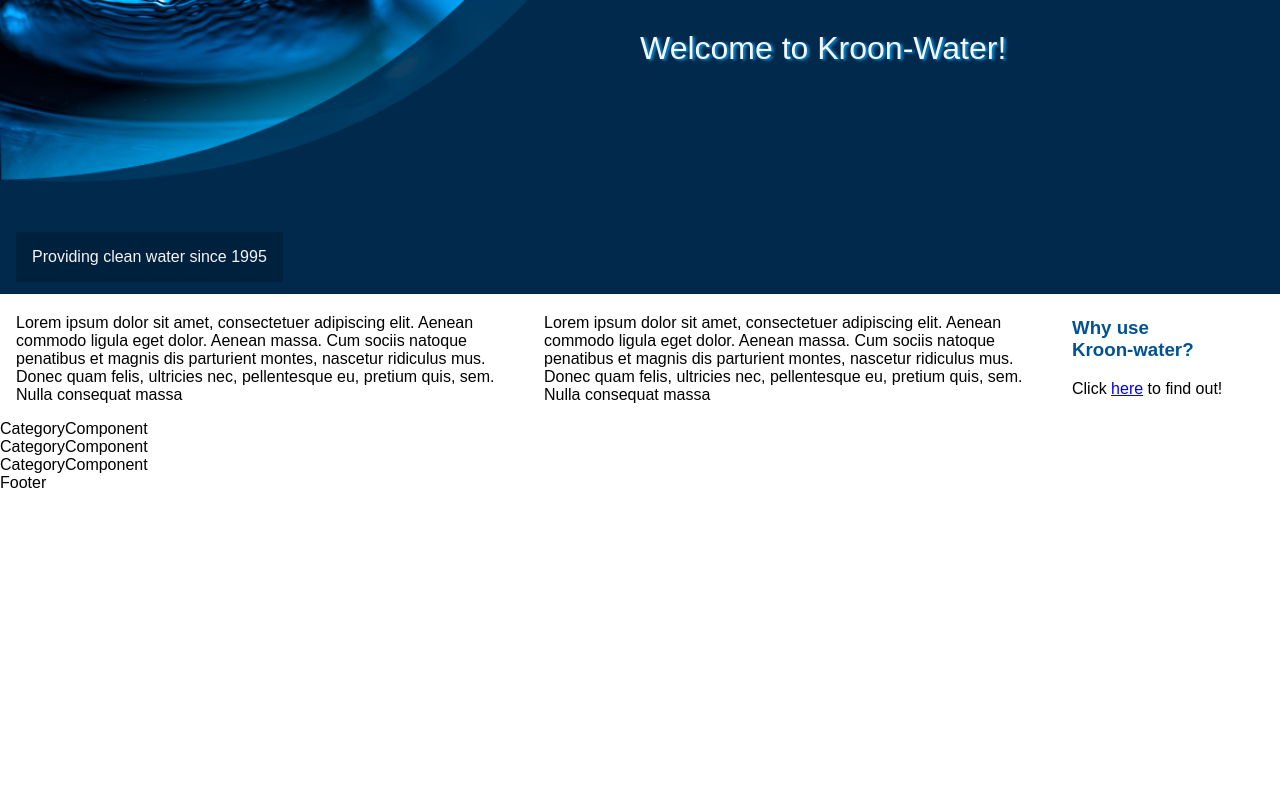
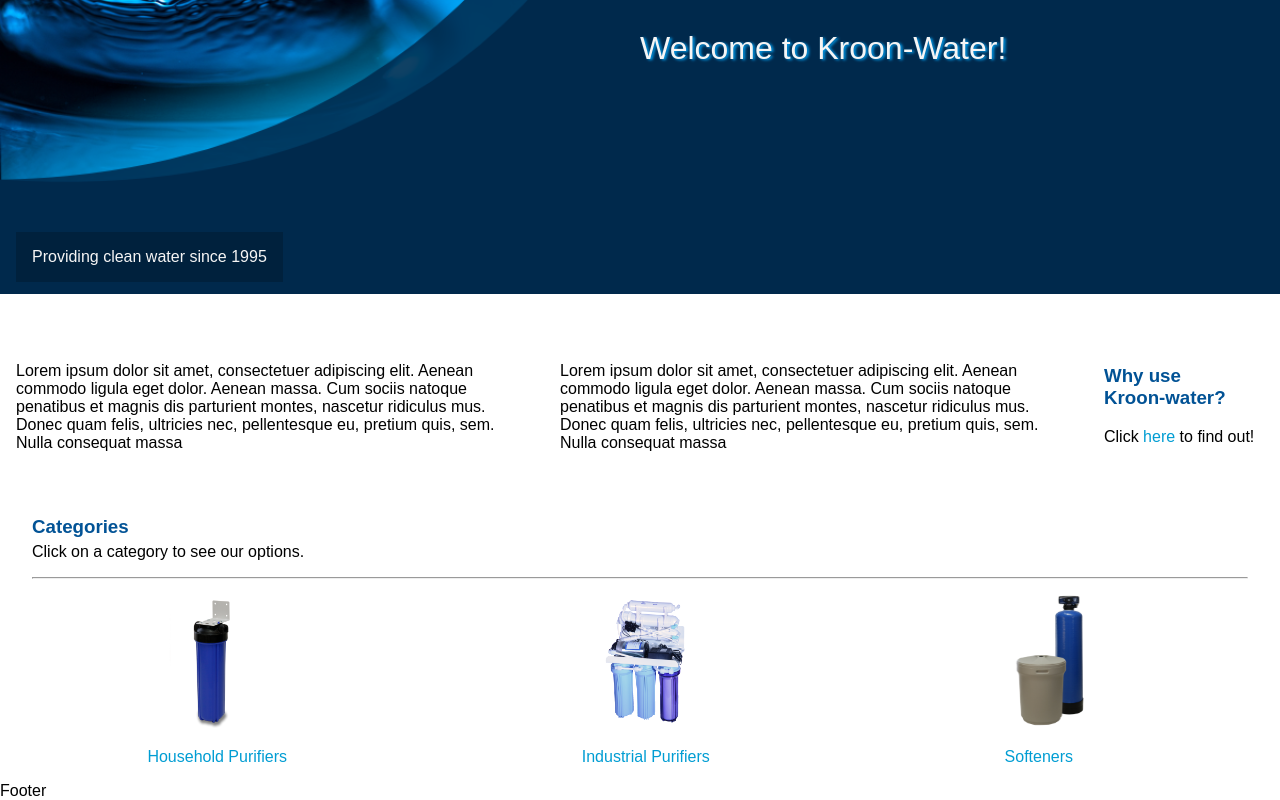
Before and after one commit to CorneliusFrylinck/Kroonwater, a React (Create React App) app: page / in a window 1280 px wide. Shown: the part 319-1119 px from the top of the page. Before the commit the page ends 811 px from the top, so only its background shows below. Built offline with nearby package versions, Linux system fonts and the light colour scheme.

Commit message:
Added categories

```diff
--- a/src/App.js
+++ b/src/App.js
@@ -14,6 +14,7 @@
   return (
     <>
       <Navbar/>
+      <div className='nav-bar-placeholder'></div>
       <Routes>
         <Route path='/contact' element={<ContactPage/>}></Route>
         <Route path='/disclaimer' element={<DisclaimerPage/>}></Route>
--- a/src/Components/Pages/Landing/categoryComponent.js
+++ b/src/Components/Pages/Landing/categoryComponent.js
@@ -1,9 +1,19 @@
 import React from 'react';
+import { Link } from 'react-router-dom';
 import './landing.css';
 
-const CategoryComponent = () => {
+const CategoryComponent = ({
+    image,
+    text,
+    categoryId
+}) => {
     return (
-        <div>CategoryComponent</div>
+        <Link to={`/products/${categoryId}`}>
+            <div className='category'>
+                <img src={image} alt="category" />
+                <p>{text}</p>
+            </div>
+        </Link>
     )
 }
 
--- a/src/Components/Pages/Landing/landing.css
+++ b/src/Components/Pages/Landing/landing.css
@@ -33,15 +33,16 @@
 .about-component {
     display: flex;
     padding: 0 1rem;
-    gap: 1rem;
+    gap: 2rem;
+    margin: 3rem 0;
 }
 
 .why-use-us-container {
-    min-width: 12rem;
+    min-width: 10rem;
 }
 
 .why-use-us-h3 {
-    padding-right: 4rem;
+    padding-right: 2rem;
     color: #015295;
 }
 
@@ -50,3 +51,37 @@
     background-color: rgb(1, 166, 248);
     width: 100%;
 }
+
+.category-header {
+    color: #025396;
+    margin-bottom: 0;
+}
+
+.shrink {
+    margin: 1rem 2rem;
+}
+
+.shrink p {
+    margin-top: 0.3rem;
+}
+
+.shrink hr {
+    color: rgba(0, 0, 0, 0.7);
+}
+
+.categories-container {
+    width: 100%;
+    display: flex;
+    justify-content: space-around;
+}
+
+.category img {
+    max-width: 8rem;
+    min-width: 8rem;
+    height: 8.3rem;
+}
+
+a {
+    text-decoration: none;
+    color: #009DD3;
+}
--- a/src/Components/Pages/Landing/landingPage.js
+++ b/src/Components/Pages/Landing/landingPage.js
@@ -3,20 +3,27 @@
 import headerImage from '../../../Images/Header.png';
 import AboutComponent from './aboutComponent';
 import CategoryComponent from './categoryComponent';
+import household from '../../../Images/CBB-1N-S.png';
+import industrial from '../../../Images/RO218.png';
+import softener from '../../../Images/SOFT50M.png';
 
 const LandingPage = () => {
     return (
         <>
             <div>
-                <div className='nav-bar-placeholder'></div>
                 <div className='header-image-container'>
                     <img className='header-image' src={headerImage} alt='header' />
                 </div>
                 <AboutComponent />
-                <div className='categories'>
-                    <CategoryComponent />
-                    <CategoryComponent />
-                    <CategoryComponent />
+                <div className='shrink'>
+                    <h3 className='category-header'>Categories</h3>
+                    <p>Click on a category to see our options.</p>
+                    <hr />
+                </div>
+                <div className='categories-container'>
+                    <CategoryComponent image={household} text="Household Purifiers" categoryId="1" />
+                    <CategoryComponent image={industrial} text="Industrial Purifiers" categoryId="2" />
+                    <CategoryComponent image={softener} text="Softeners" categoryId="3" />
                 </div>
             </div>
         </>
```
Also changed, not shown: src/Images/CBB-1N-S.png, src/Images/SOFT50M.png.
